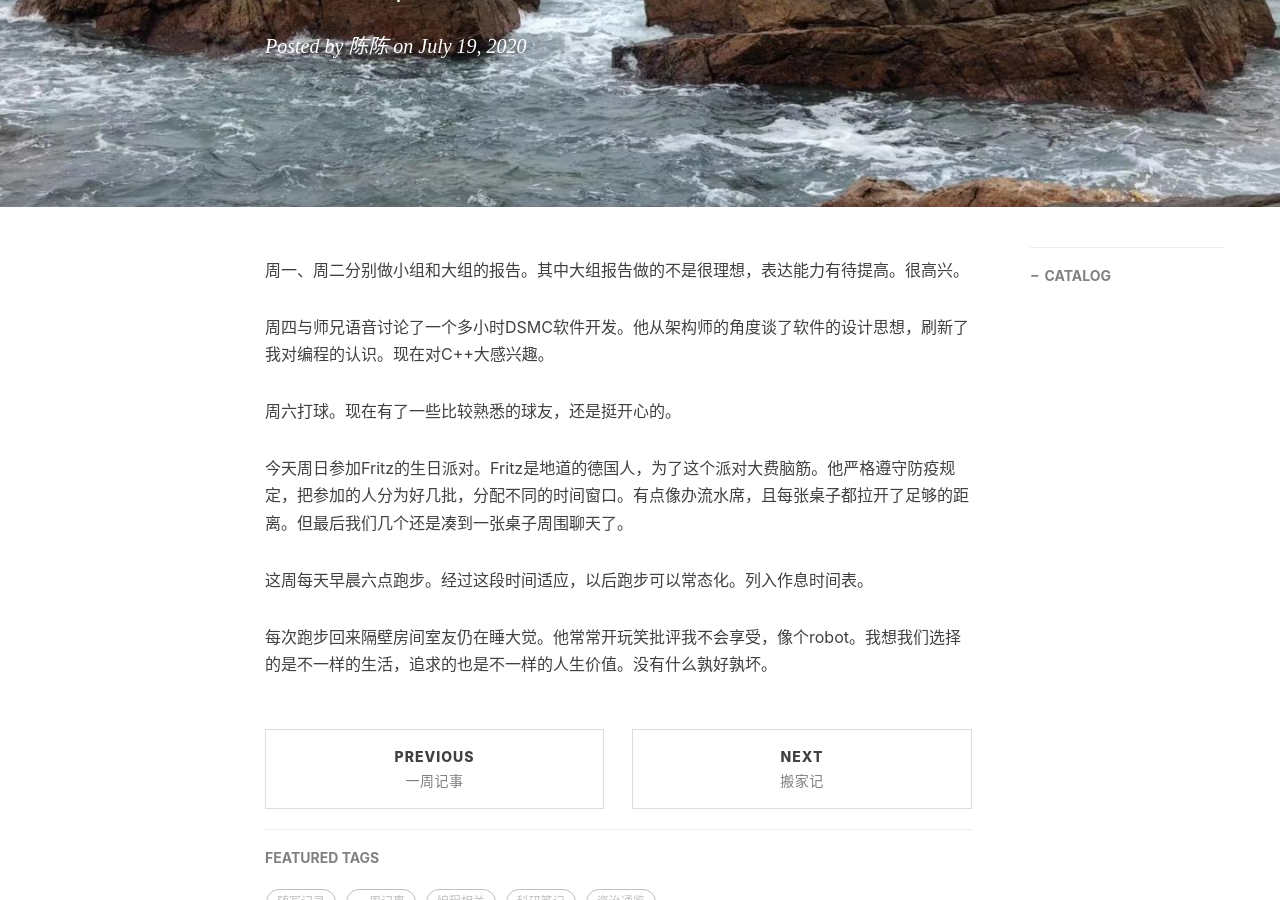
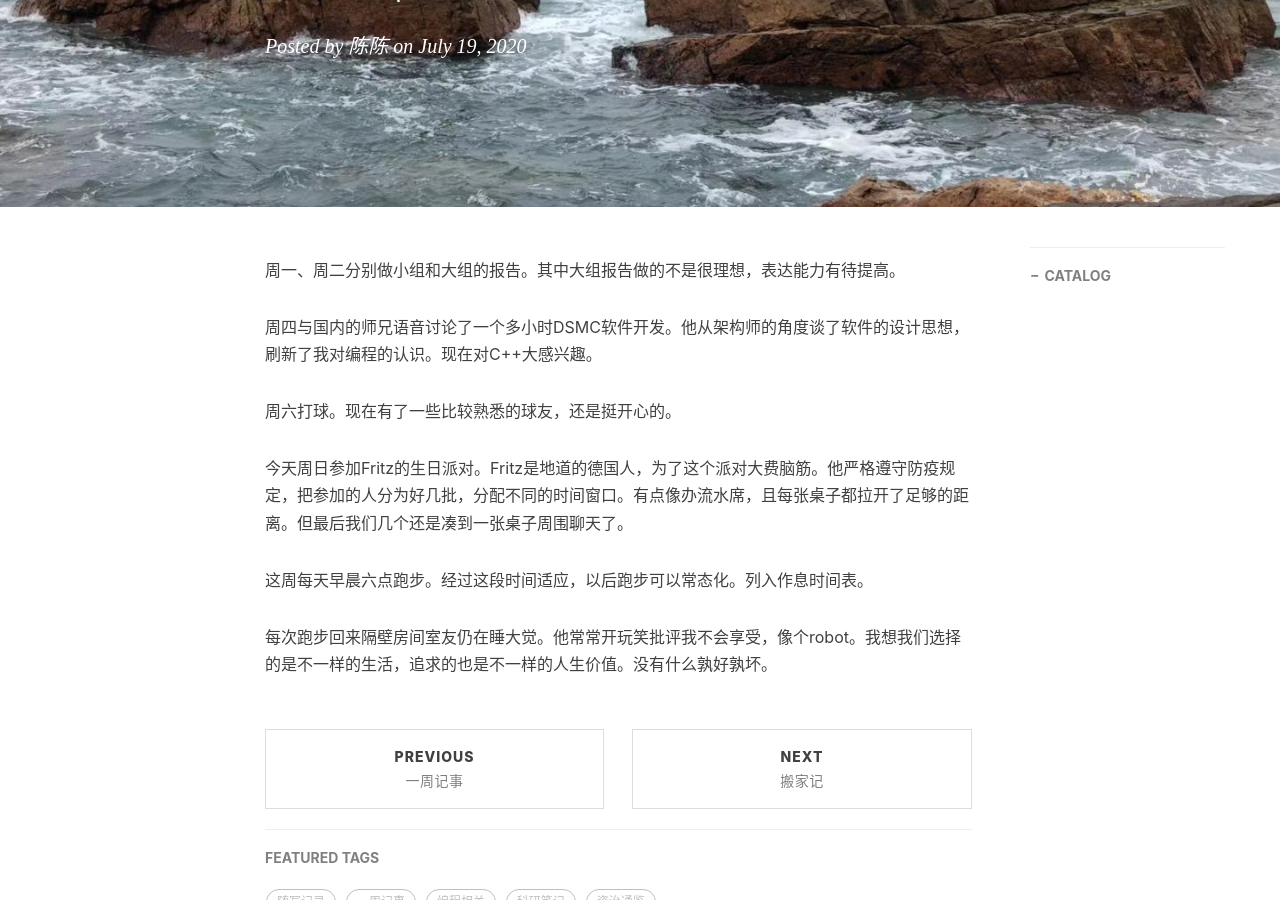
Before and after one commit to chensong212/chensong212.github.io, a Jekyll site: the page built from _posts/2020-07-19-dairy.md, in a window 1280 px wide and 900 px high, scrolled down 316 px. Built offline with Jekyll 4.4.1, drawn with Linux system fonts in a browser that asks for light colours; nearby versions of some CDN libraries; comment, search, counter and statistics services are not loaded.

Commit message:
Update 2020-07-19-dairy.md

```diff
--- a/_posts/2020-07-19-dairy.md
+++ b/_posts/2020-07-19-dairy.md
@@ -11,9 +11,9 @@ tags:
 
 ---
 
-周一、周二分别做小组和大组的报告。其中大组报告做的不是很理想，表达能力有待提高。很高兴。
+周一、周二分别做小组和大组的报告。其中大组报告做的不是很理想，表达能力有待提高。
 
-周四与师兄语音讨论了一个多小时DSMC软件开发。他从架构师的角度谈了软件的设计思想，刷新了我对编程的认识。现在对C++大感兴趣。
+周四与国内的师兄语音讨论了一个多小时DSMC软件开发。他从架构师的角度谈了软件的设计思想，刷新了我对编程的认识。现在对C++大感兴趣。
 
 周六打球。现在有了一些比较熟悉的球友，还是挺开心的。
 
```
